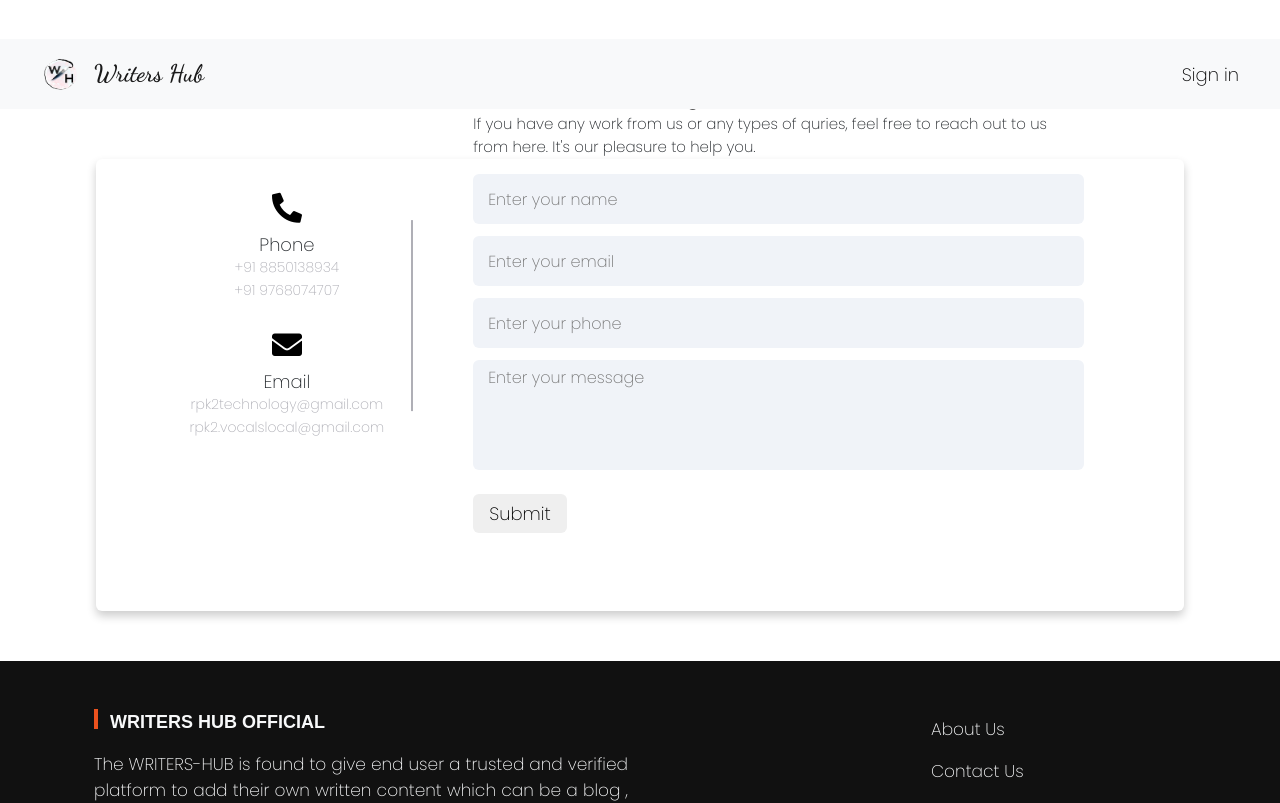
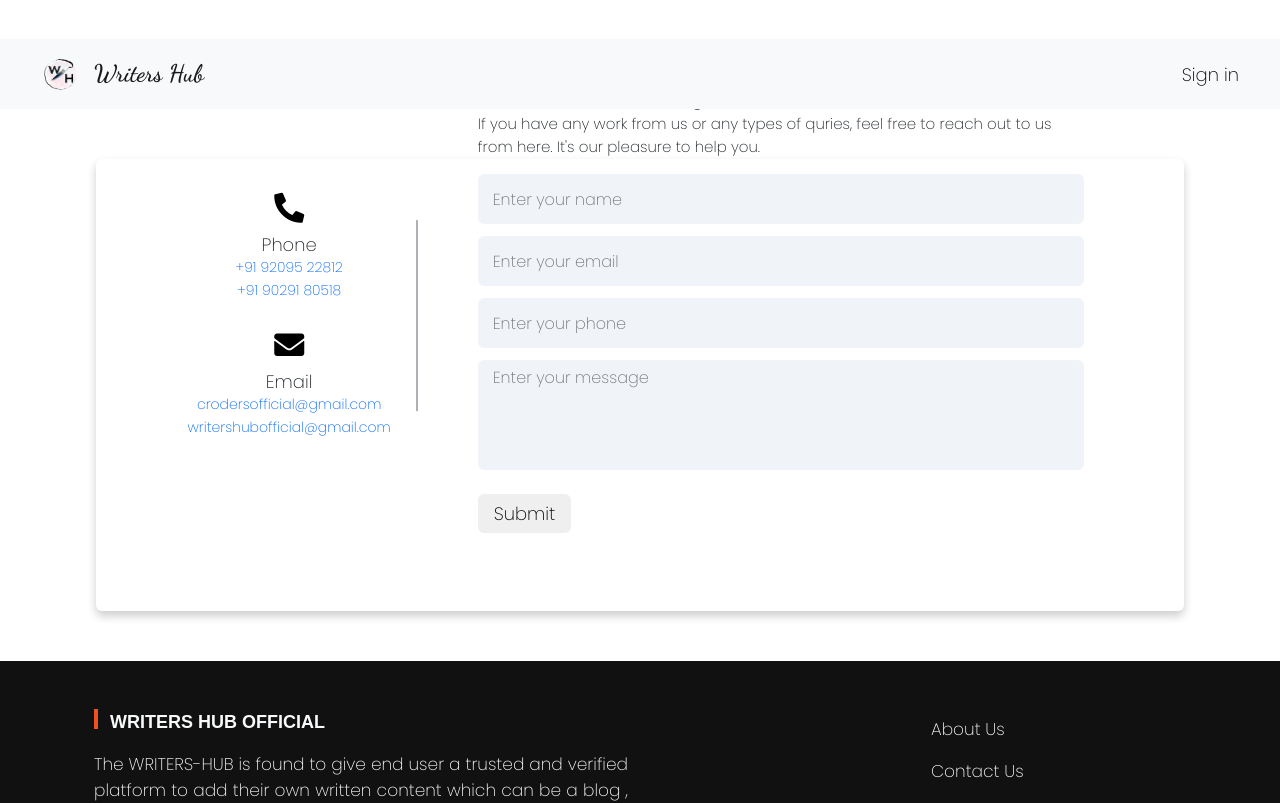
Before and after one commit to omjadhav3714/writers-hub-official, a React (Create React App) app: page /contact in a window 1280 px wide. Shown: the top 803 px of the page. Built offline with nearby package versions, Linux system fonts and the light colour scheme; no server answers.

Commit message:
contact updates

```diff
--- a/src/components/Contact/Contacts.js
+++ b/src/components/Contact/Contacts.js
@@ -57,14 +57,14 @@ const Contact1 = () => {
                 <div class="phone details">
                   <i class="fas fa-phone-alt"></i>
                   <div class="topic">Phone</div>
-                  <div class="text-one">+91 8850138934</div>
-                  <div class="text-two">+91 9768074707</div>
+                  <div class="text-one"><a href="tel:+91 92095 22812" style={{ textDecoration: "none" }}>+91 92095 22812</a></div>
+                  <div class="text-two"><a href="tel:+91 90291 80518" style={{ textDecoration: "none" }}>+91 90291 80518</a></div>
                 </div>
                 <div class="email details">
                   <i class="fas fa-envelope"></i>
                   <div class="topic">Email</div>
-                  <div class="text-one">rpk2technology@gmail.com</div>
-                  <div class="text-two">rpk2.vocalslocal@gmail.com</div>
+                  <div class="text-one"><a href="mailto:crodersofficial@gmail.com" style={{ textDecoration: "none" }}>crodersofficial@gmail.com</a> </div>
+                  <div class="text-two"><a href="mailto:writershubofficial@gmail.com" style={{ textDecoration: "none" }}>writershubofficial@gmail.com</a></div>
                 </div>
               </div>
               <div class="right-side">
```
